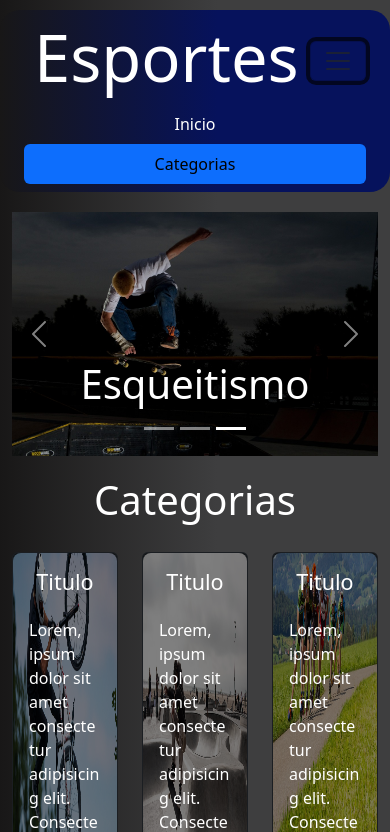
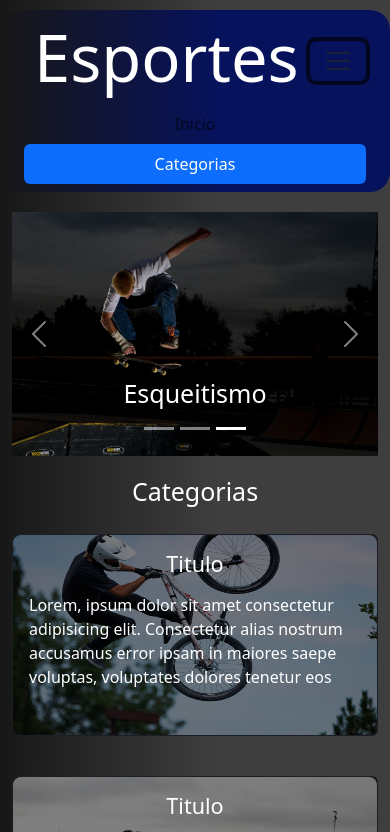
Before and after one commit to Bem-Eliezer/1111, a plain HTML site: page carousel.html in a window 390 px wide. Both pictures are taken after a click on the button 338 px from the left and 61 px from the top of the page. Shown: the top 832 px of the page. Drawn offline with Linux system fonts and the light colour scheme.

Commit message:
altereçao layout responsivo

```diff
--- a/main.css
+++ b/main.css
@@ -9,7 +9,7 @@
     left: 0;
 	}
 
-	.navbar-nav .nav-link{
+	.navbar-nav .nav-link.active{
 		color: #fff;
 	}
 
@@ -54,3 +54,44 @@
 		text-align: center;
 		padding-bottom: 15px;
 	}
+
+
+	@media screen and (max-width: 767px) {
+		.container {
+			display: block;
+		}
+
+		section h2	{
+			font-size: 25px;
+		}
+
+		.col-4 {
+			display: block;
+			width: 100%;
+		}
+
+		.card img{
+			height: 200px ;
+		}
+
+		.card-title{
+			text-align: center;
+			padding-bottom: 08px;
+		}
+	}
+
+	@media screen and (min-width: 768px) and (max-width: 1023px){
+		.container{
+			display: block;
+		}
+
+		.col-4 {
+			display: block;
+			width: 49%;
+		}
+
+
+		}
+
+
+	}
```
